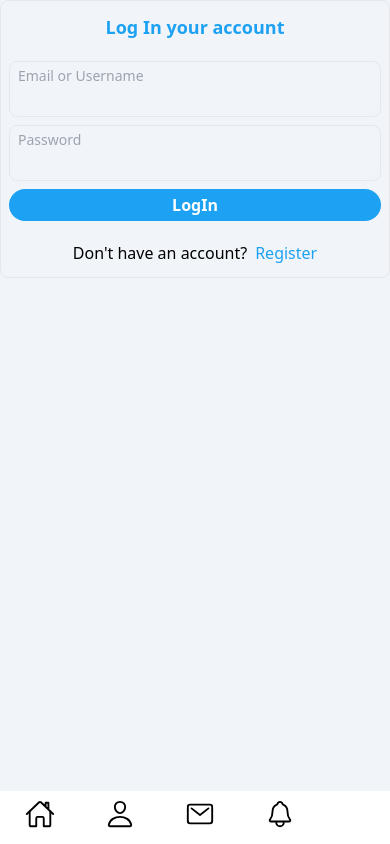
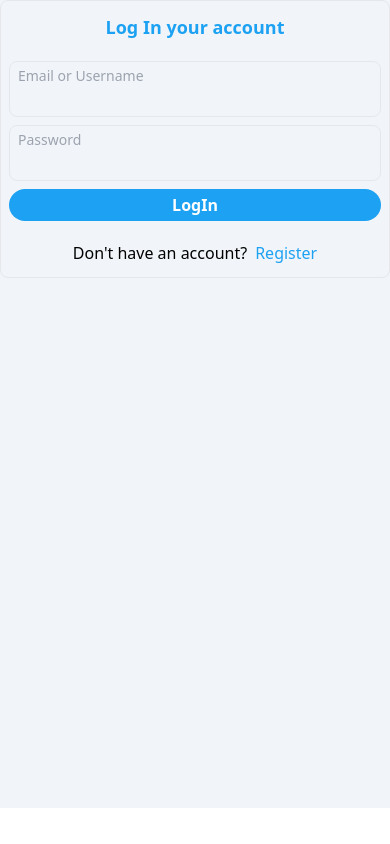
Before and after one commit to nel0029/globally, a React (Vite) app: page /login in a window 390 px wide. Built offline with nearby package versions, Linux system fonts and the light colour scheme; no server answers.

Commit message:
Finished

```diff
--- a/src/layout/BottomNavigation.tsx
+++ b/src/layout/BottomNavigation.tsx
@@ -56,7 +56,7 @@ const BottomNavigation = () => {
     }
 
     return (
-        <div className='z-[100] fixed bottom-0 w-full flex sm:hidden flex-row items-center justify-around py-2 bg-white dark:bg-Dark300 text-3xl'>
+        <div className=' z-50 fixed bottom-0 w-full flex sm:hidden flex-row items-center justify-around py-2 bg-white dark:bg-Dark300 text-3xl'>
             <div onClick={goToHome}>
                 <IonIcon icon={homeOutline} />
             </div>
--- a/src/pages/Home/PostComponents/PollOptionsCard.tsx
+++ b/src/pages/Home/PostComponents/PollOptionsCard.tsx
@@ -62,7 +62,7 @@ const PollOptionsCard: React.FC<PollOptionListProps> = ({ options, postID, hasCh
                     </div>
                     <div
                         onClick={(event: any) => event.stopPropagation()}
-                        className={`${hasChoosed ? ' cursor-default' : 'peer-checked:text-secondary peer-hover:text-secondary'} w-full z-10`}>
+                        className={`${hasChoosed ? ' cursor-default' : 'peer-checked:text-secondary peer-hover:text-secondary'} z-10 w-full`}>
                         {option.body}
                     </div>
                     <div className='z-1 absolute bg-secondary top-0 left-0 right-0 bottom-0 bg-opacity-40 rounded-lg'
```
